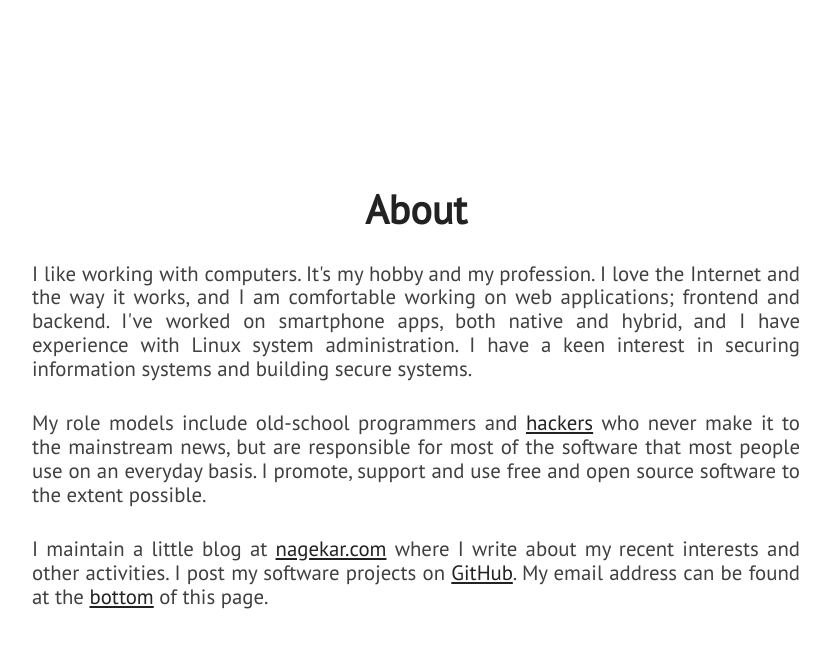
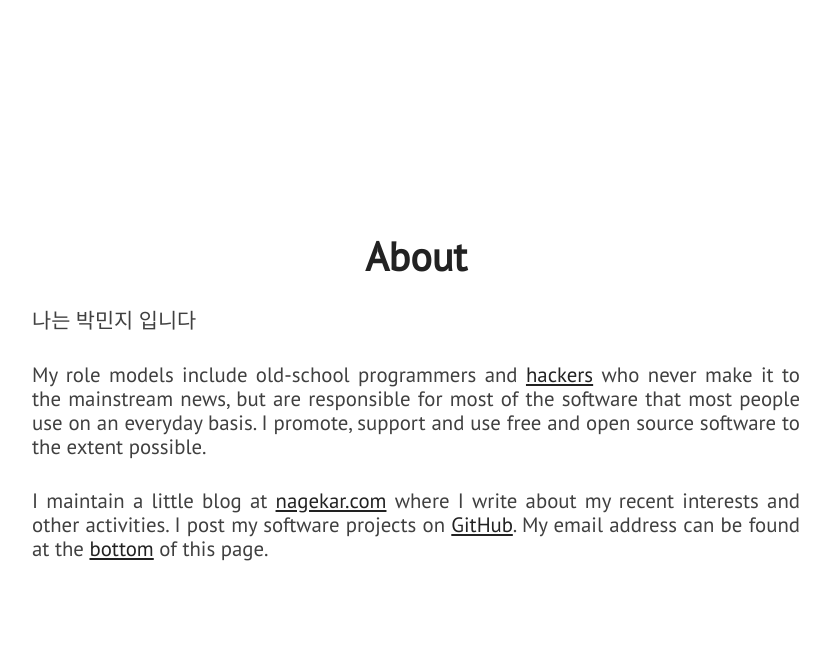
Before and after one commit to qkralswl689/blog, a Jekyll site: the page built from index.html, in a window 1280 px wide and 900 px high, scrolled down 1018 px. Shown: the top 648 px of the window, without its empty margins (224-1054 px from the left). Built offline with Jekyll 4.4.1, drawn with Linux system fonts in a browser that asks for light colours; nearby versions of some CDN libraries.

Commit message:
Update about.html

```diff
--- a/_includes/about.html
+++ b/_includes/about.html
@@ -3,7 +3,7 @@
         <div id="about-text">
             <div class="section-heading">About</div>
             <p class="paragraph-text justify-text">
-                I like working with computers. It's my hobby and my profession. I love the Internet and the way it works, and I am comfortable working on web applications; frontend and backend. I've worked on smartphone apps, both native and hybrid, and I have experience with Linux system administration. I have a keen interest in securing information systems and building secure systems.
+                나는 박민지 입니다
             </p>
             <p class="paragraph-text justify-text">
                 My role models include old-school programmers and <a href="https://stallman.org/articles/on-hacking.html">hackers</a> who never make it to the mainstream news, but are responsible for most of the software that most people use on an everyday basis. I promote, support and use free and open source software to the extent possible.
```
